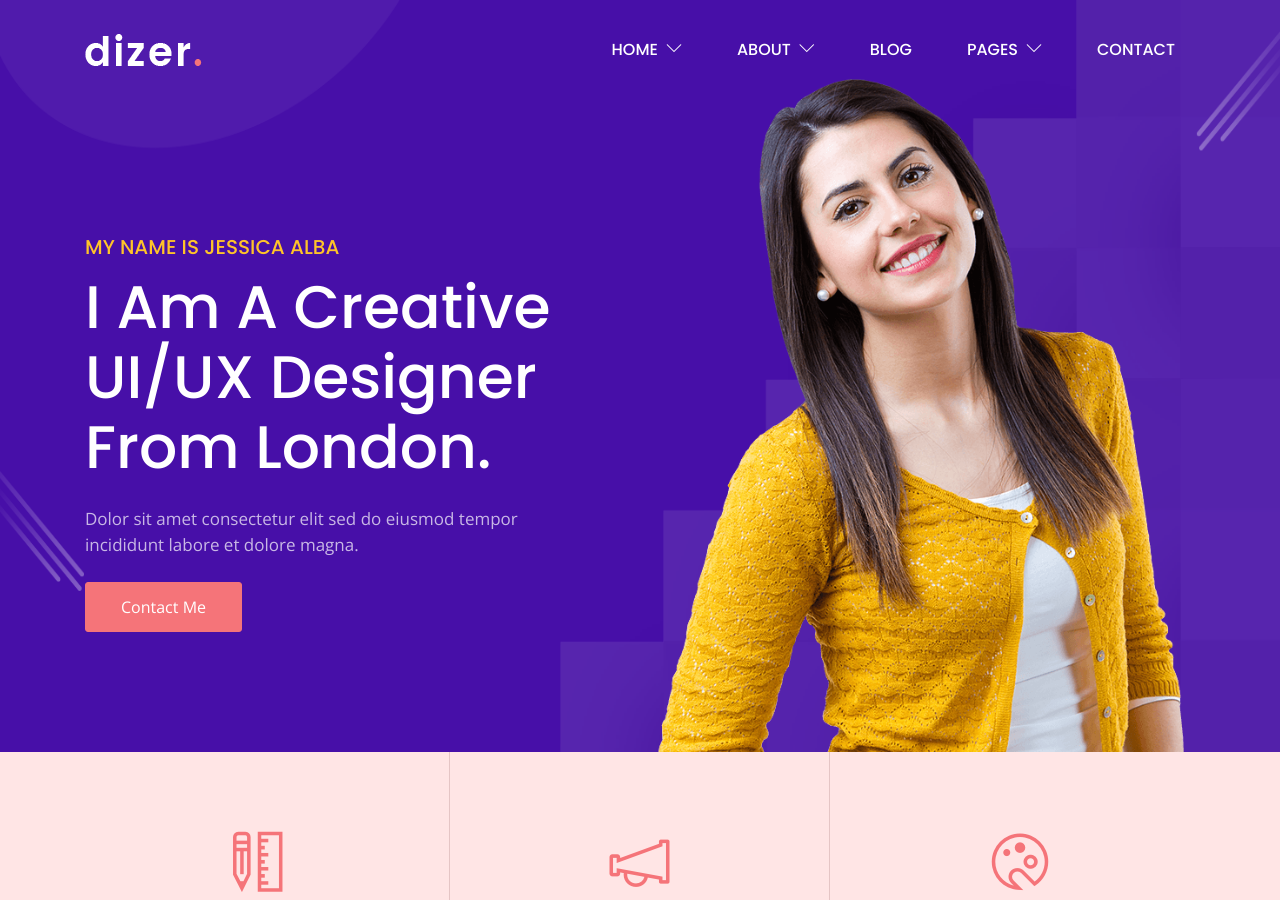
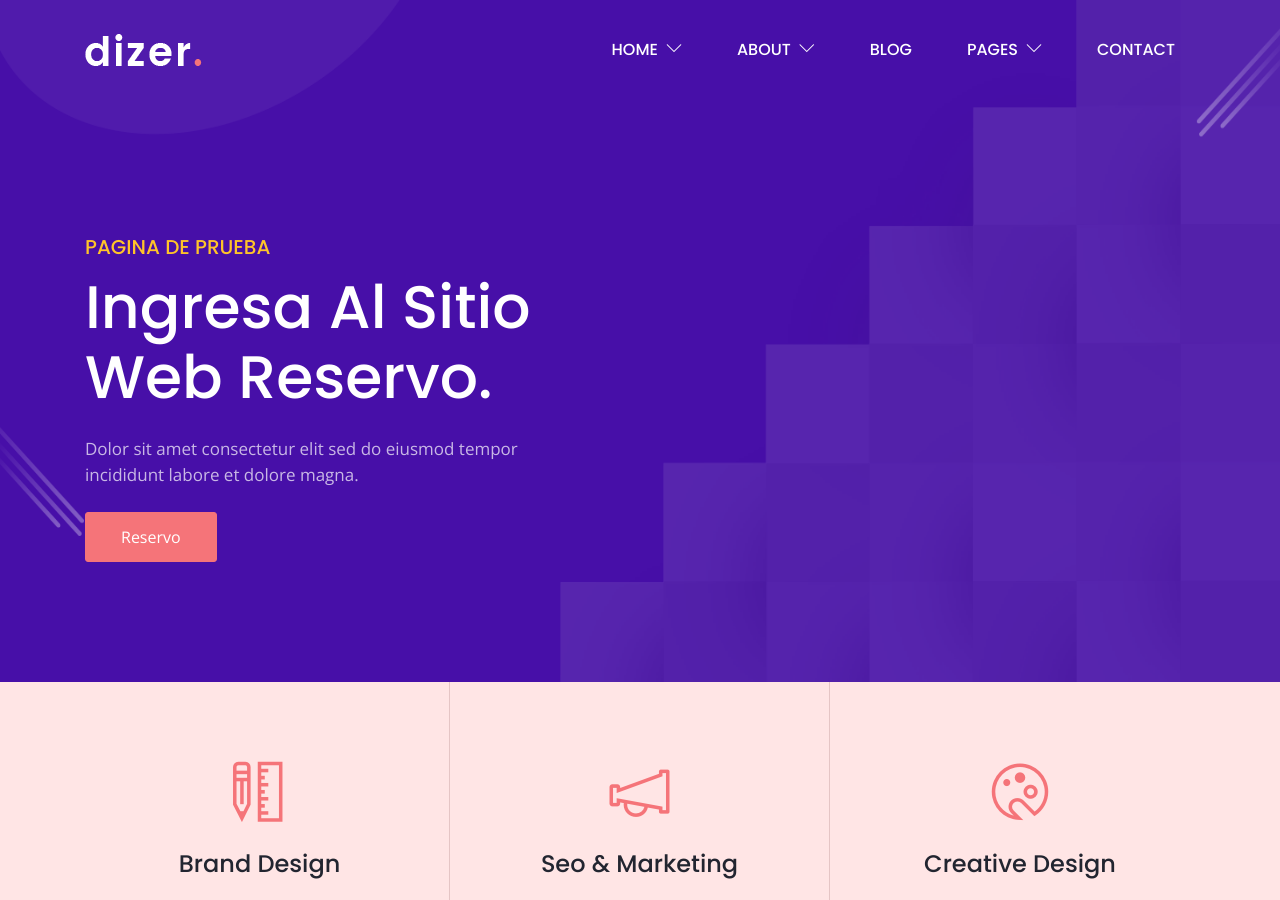
Before and after one commit to sintituloriginal/CPI_nissi, a Jekyll site: the page built from index.html, in a window 1280 px wide and 900 px high. Built offline with Jekyll 4.4.1, drawn with Linux system fonts in a browser that asks for light colours.

Commit message:
Reservo button

```diff
--- a/_data/homepage_1.yml
+++ b/_data/homepage_1.yml
@@ -1,14 +1,14 @@
 ######################### Hero Area ##############################
 hero_area:
   background_image : "/assets/images/bg/banner-2.png"
-  subtitle: "MY NAME IS Jessica Alba"
-  title : "I am a creative <br>UI/UX Designer <br>from London."
+  subtitle: "PAGINA DE PRUEBA"
+  title : "Ingresa al sitio web reservo."
   content : "Dolor sit amet consectetur elit sed do eiusmod tempor incididunt labore et dolore magna."
-  image : "/assets/images/banner/banner-img-2.png"
+  # image : "/assets/images/banner/banner-img-2.png"
   button:
     enable : true
-    label : "contact me"
-    link : "/contact"
+    label : "Reservo"
+    link : "https://reservo.cl/cl/"
 
 ########################### Service ##############################
 services:
```
